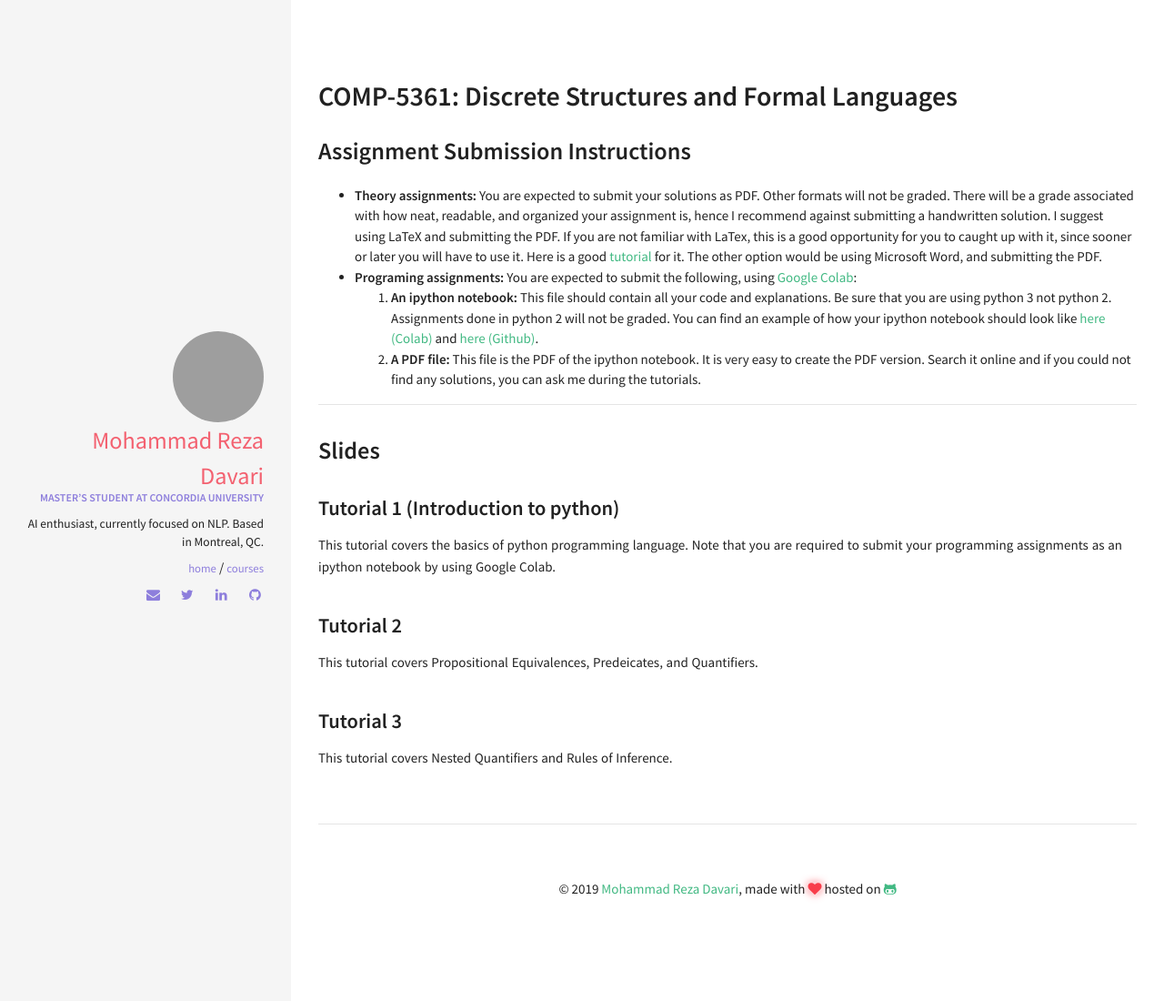
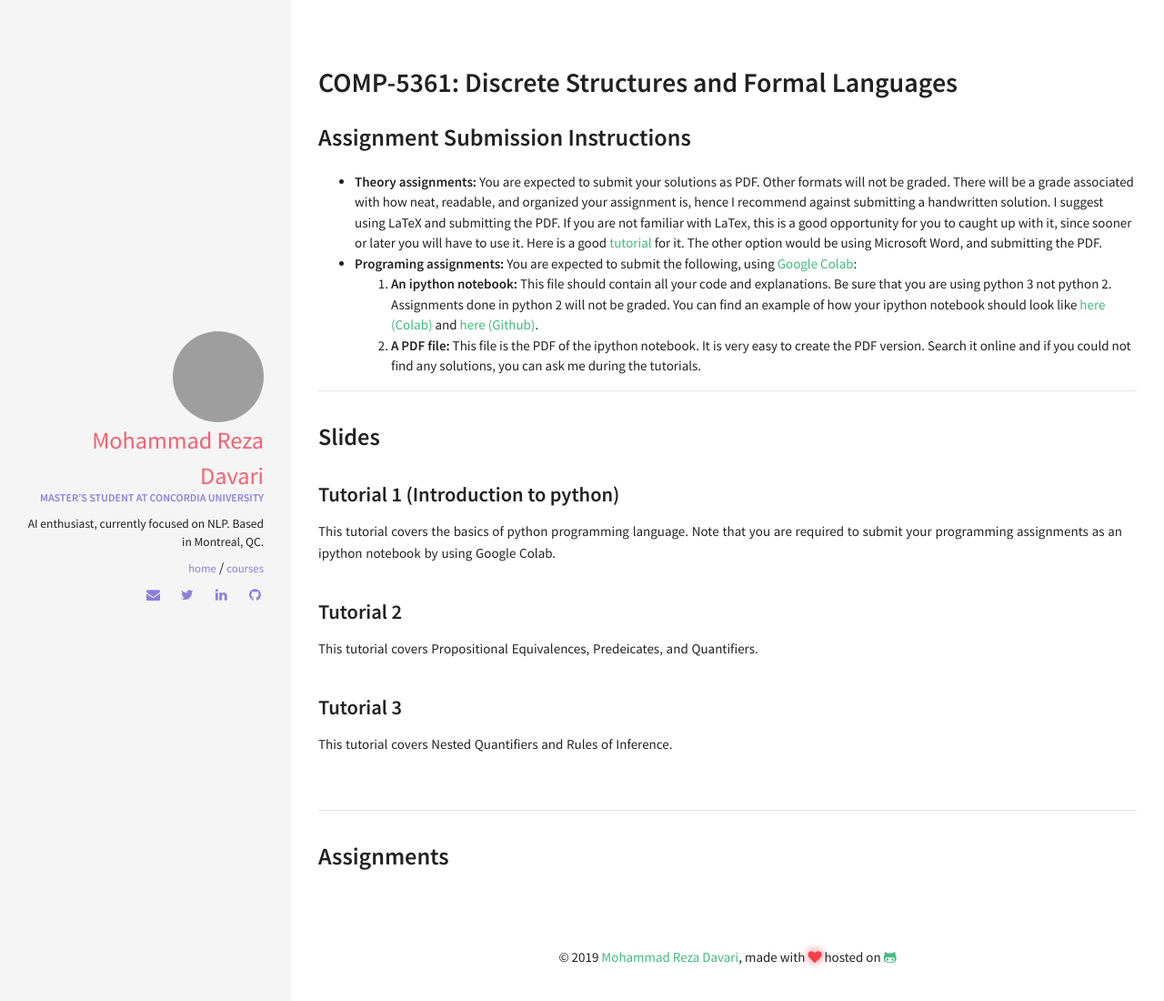
Before and after one commit to rezazzr/davari.io, a Jekyll site: the page built from comp5361.html, in a window 1280 px wide. Shown: the top 1100 px of the page at 91% size. Built offline with Jekyll 4.4.1, drawn with Linux system fonts in a browser that asks for light colours.

Commit message:
Assignment section added

```diff
--- a/_layouts/comp5361course.html
+++ b/_layouts/comp5361course.html
@@ -2,12 +2,16 @@
 layout: default
 ---
  <div class="row">
-  <div class="col">
+
+  	<div class="col">
     {% include sections/intro5361.html %}
-  </div>
+ 	 </div>
 
-  <div class="col">
+  	<div class="col">
     {% include sections/slides.html %}
-  </div>
-<hr>
+  	</div>
+
+	<div class="col">
+    {% include sections/assignments.html %}
+  	</div>
 </div>
```
